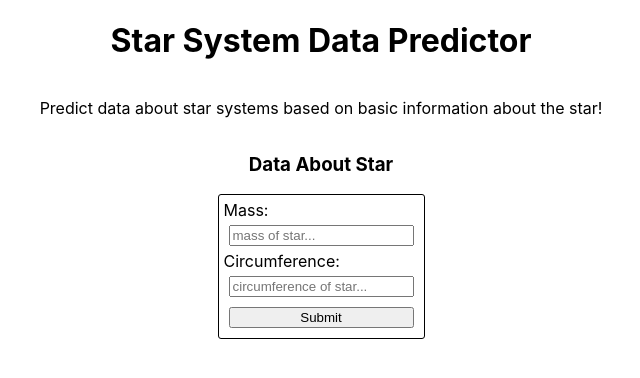
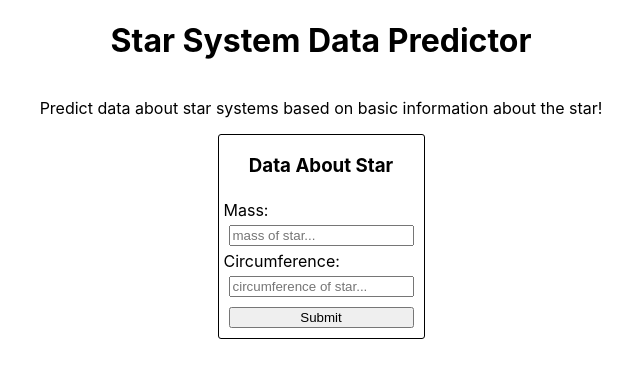
Before and after one commit to leiDnedyA/interactive-exoplanet-predictor, a React (Create React App) app in the folder client/: page / in a window 1280 px wide. Shown: the top 378 px of the page, without its empty margins (319-959 px from the left). Built offline with nearby package versions, Linux system fonts and the light colour scheme.

Commit message:
Adjusted width and border in data entry

```diff
--- a/client/src/pages/DataEntry.css
+++ b/client/src/pages/DataEntry.css
@@ -3,14 +3,14 @@
     display: flex;
     flex-direction: column;
     align-items: center;
+    border: 1px solid black;
+    border-radius: 3px;
 }
 
 .data-entry-form {
     display: flex;
     flex-wrap: wrap;
     flex-direction: column;
-    border: 1px solid black;
-    border-radius: 3px;
     padding: 5px;
 }
 
```
